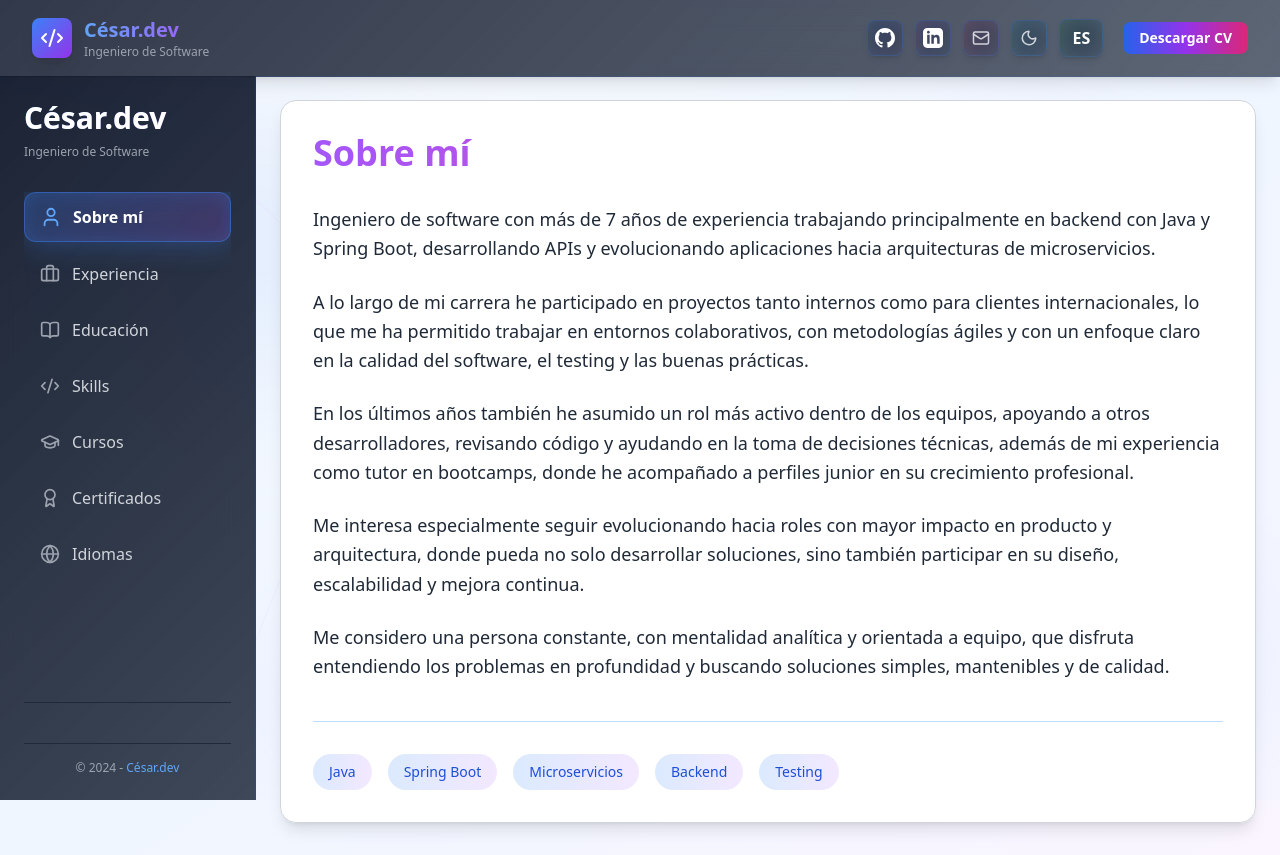
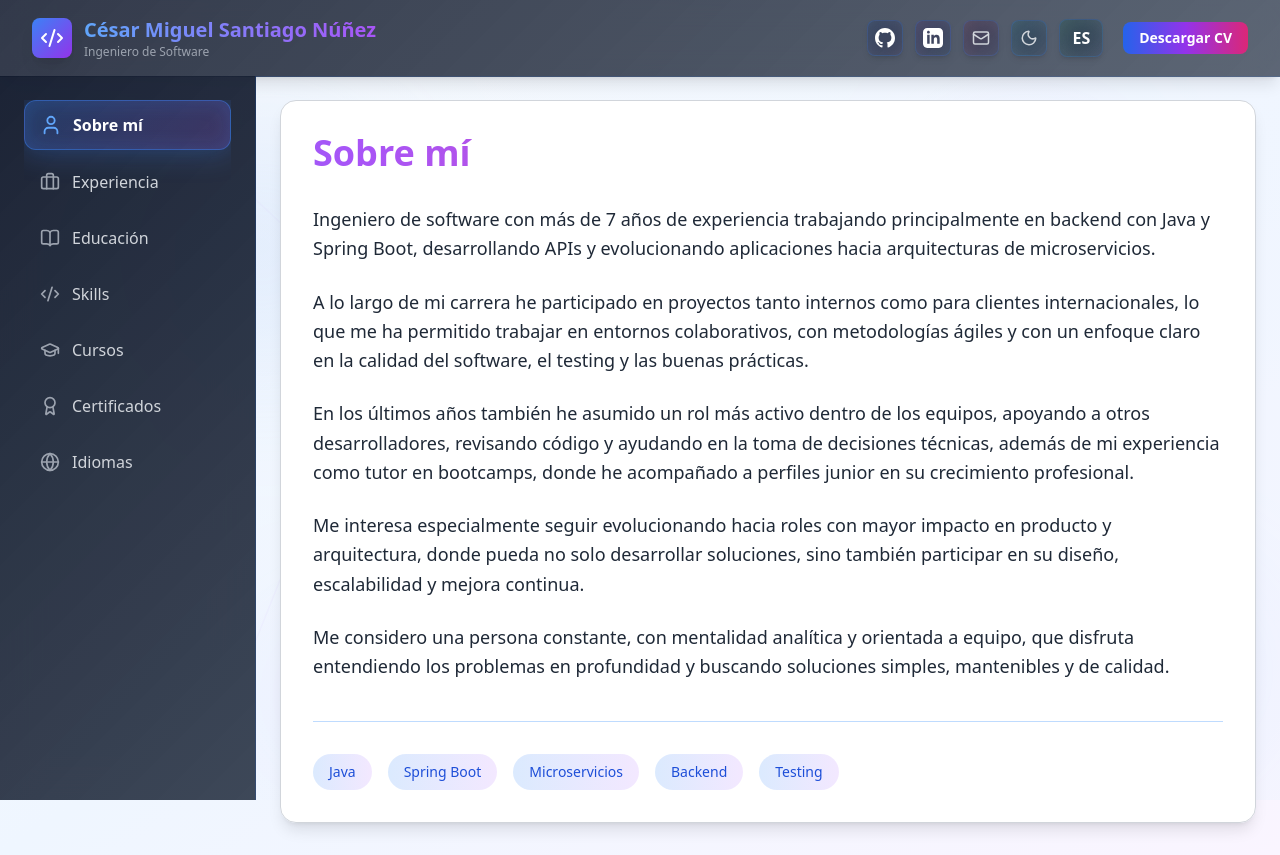
Before and after one commit to csnunhez2/CV, a React (Vite) app: page / in a window 1280 px wide. Built offline with nearby package versions, Linux system fonts and the light colour scheme.

Commit message:
fix: pills

```diff
--- a/src/components/Experience.tsx
+++ b/src/components/Experience.tsx
@@ -111,7 +111,8 @@ const Experience = () => {
                             key={idx}
                             {...animationPresets.tagStagger}
                             custom={idx}
-                            className="px-3 py-1 bg-white/60 dark:bg-slate-700/60 backdrop-blur-md text-blue-700 dark:text-blue-300 rounded-full text-xs font-medium hover:shadow-md transition-all duration-300 border border-white/40 dark:border-slate-600/40 cursor-default"
+                            whileHover={{ scale: 1.05 }}
+                            className="skill-pill"
                           >
                             {tag}
                           </motion.span>
--- a/src/components/Header.tsx
+++ b/src/components/Header.tsx
@@ -65,7 +65,7 @@ const Header = ({ mobileMenuOpen, setMobileMenuOpen }: HeaderProps) => {
           </div>
           <div>
             <h1 className="text-xl font-bold bg-gradient-to-r from-blue-400 to-purple-500 bg-clip-text text-transparent">
-              César.dev
+              César Miguel Santiago Núñez
             </h1>
             <p className="text-xs text-gray-400">{t('header.softwareEngineer')}</p>
           </div>
--- a/src/components/Languages.tsx
+++ b/src/components/Languages.tsx
@@ -69,17 +69,6 @@ const Languages = () => {
           </motion.div>
         ))}
       </div>
-
-      <motion.div
-        initial={{ opacity: 0, y: 20 }}
-        animate={{ opacity: 1, y: 0 }}
-        transition={{ delay: 0.6, duration: 0.5 }}
-        className="mt-8 p-6 bg-white/60 dark:bg-slate-800/60 backdrop-blur-lg rounded-lg border border-white/40 dark:border-slate-700/40 hover:shadow-lg transition-shadow"
-      >
-        <p className="text-sm text-main text-center">
-          <span className="font-semibold text-blue-600 dark:text-blue-400">Disponible para</span> proyectos en español, gallego e inglés
-        </p>
-      </motion.div>
         </motion.div>
       </ParallaxSection>
     </ScrollReveal>
--- a/src/components/Sidebar.tsx
+++ b/src/components/Sidebar.tsx
@@ -55,16 +55,6 @@ const Sidebar = ({ current, setCurrent, onItemClick }: any) => {
   ];
   return (
     <div className="sidebar-container shadow-2xl">
-      <motion.div
-        initial={{ opacity: 0, y: -10 }}
-        animate={{ opacity: 1, y: 0 }}
-        transition={{ duration: 0.5 }}
-      >
-        <h1 className="text-3xl font-bold mb-2 text-white bg-gradient-to-r from-blue-400 to-purple-500 bg-clip-text text-transparent">
-          César.dev
-        </h1>
-        <p className="text-xs text-gray-400 mb-8">{t("header.softwareEngineer")}</p>
-      </motion.div>
 
       <nav className="flex flex-col gap-2 overflow-y-auto flex-1">
         <motion.div
@@ -121,13 +111,13 @@ const Sidebar = ({ current, setCurrent, onItemClick }: any) => {
       </nav>
 
       <motion.div
-        className="pt-6 border-t border-slate-800 space-y-4"
+        className="md:hidden pt-6 border-t border-slate-800 space-y-4"
         initial={{ opacity: 0 }}
         animate={{ opacity: 1 }}
         transition={{ delay: 0.5 }}
       >
         {/* Mobile action buttons - visible only on md:hidden */}
-        <div className="md:hidden flex flex-col gap-3">
+        <div className="flex flex-col gap-3">
           {/* Social links */}
           <div className="flex gap-2 justify-center">
             <motion.a
@@ -182,9 +172,6 @@ const Sidebar = ({ current, setCurrent, onItemClick }: any) => {
           </motion.button>
         </div>
 
-        <p className="text-xs text-gray-400 text-center pt-4 border-t border-slate-800">
-          © 2024 - <span className="text-blue-400">César.dev</span>
-        </p>
       </motion.div>
     </div>
   );
--- a/src/i18n/en.json
+++ b/src/i18n/en.json
@@ -16,8 +16,7 @@
     "skills": "Skills",
     "courses": "Courses",
     "certificates": "Certificates",
-    "languages": "Languages",
-    "copyright": "© 2024 - César.dev"
+    "languages": "Languages"
   },
   "about": {
     "title": "About Me",
--- a/src/i18n/es.json
+++ b/src/i18n/es.json
@@ -16,8 +16,7 @@
     "skills": "Skills",
     "courses": "Cursos",
     "certificates": "Certificados",
-    "languages": "Idiomas",
-    "copyright": "© 2024 - César.dev"
+    "languages": "Idiomas"
   },
   "about": {
     "title": "Sobre mí",
```
